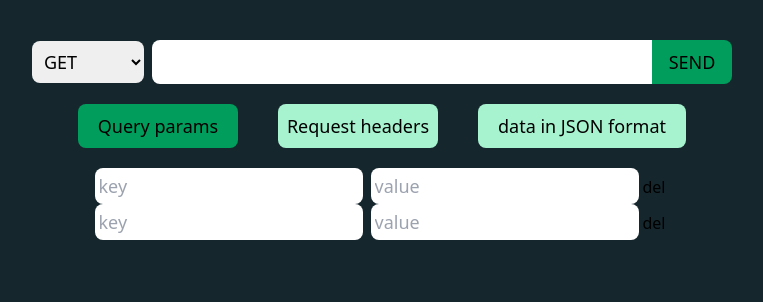
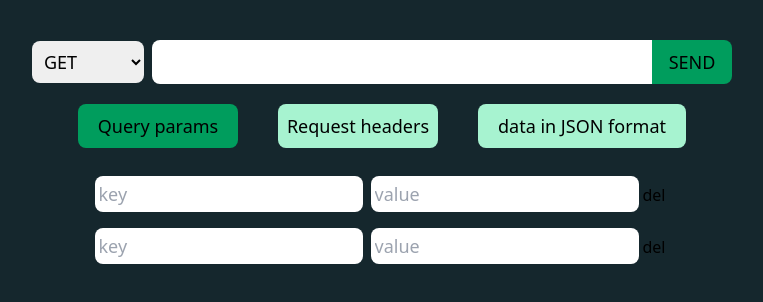
Before and after one commit to PopovDS617/rest-please, a Next.js app: page / in a window 1280 px wide. Both pictures are taken after a click on the button "Query params". Shown: the top 302 px of the page, without its empty margins (258-1021 px from the left). Built offline with nearby package versions, Linux system fonts and the light colour scheme.

Commit message:
Update QueryParamsForm.tsx

```diff
--- a/src/components/Forms/QueryParamsForm.tsx
+++ b/src/components/Forms/QueryParamsForm.tsx
@@ -7,7 +7,7 @@ interface Props {
 
 const QueryParamsForm = (props: Props) => {
   return (
-    <div className="text-black">
+    <div className="text-black my-2">
       <input
         className="mr-2 text-lg rounded-lg p-1 outline-none"
         name="queryKey"
```
